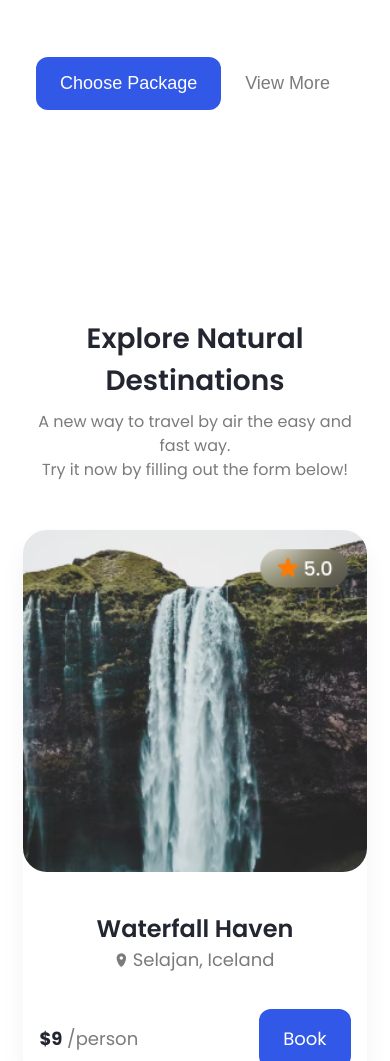
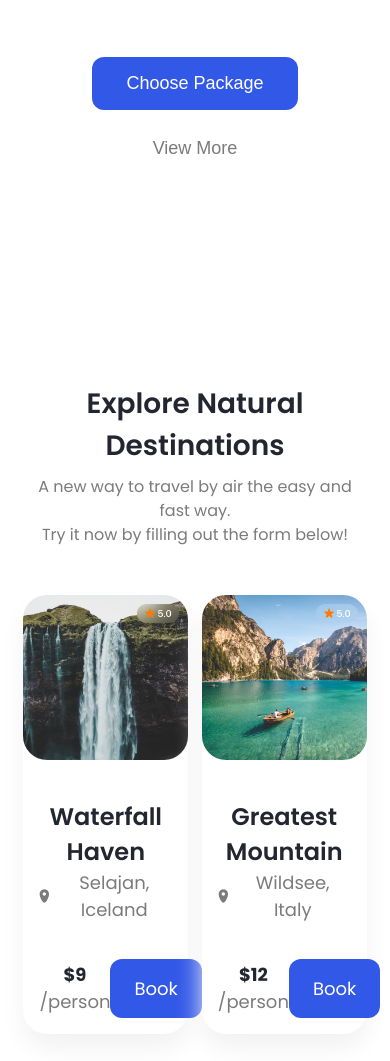
Before and after one commit to afrizalyogi/letsout-travel, a plain HTML site: page index.html in a window 390 px wide. Shown: the part 2991-4052 px from the top of the page. Drawn offline with Linux system fonts and the light colour scheme.

Commit message:
Add Hover Effect and Fix Minor Responsive Layout

```diff
--- a/styles/main.scss
+++ b/styles/main.scss
@@ -220,8 +220,12 @@ p {
 	input.image-select[type="checkbox"] + label {
 		display: flex;
 		justify-content: center;
+		cursor: pointer;
 		width: 90%;
-		transition: 0.3s;
+		transition: 300ms;
+	}
+	input.image-select[type="checkbox"] + label:hover {
+		transform: scale(110%);
 	}
 	input.image-select[type="checkbox"]:checked + label {
 		border: solid 4px var(--blue-primary);
@@ -264,7 +268,7 @@ p {
 			margin-bottom: 30px;
 			.col {
 				margin-bottom: 30px;
-				min-width: 250px;
+				min-width: 230px;
 			}
 		}
 	}
@@ -372,6 +376,9 @@ p {
 	border: none;
 	border-radius: 12px;
 	cursor: pointer;
+}
+.btn:hover {
+	opacity: 80%;
 }
 .btn-primary {
 	background-color: var(--blue-primary);
@@ -758,11 +765,30 @@ p {
 					margin-bottom: 24px;
 				}
 			}
+			.d-inline-flex {
+				display: block;
+				.btn {
+					display: block;
+					margin-left: auto;
+					margin-right: auto;
+					width: 60%;
+				}
+				.btn-primary {
+					margin-bottom: 12px;
+				}
+			}
 		}
 	}
 	#destinations {
 		#destinations-text {
 			margin-bottom: 48px;
+		}
+		#destinations-content {
+			.row {
+				.col {
+					min-width: 48%;
+				}
+			}
 		}
 		.card {
 			border-radius: 24px;
```
Also changed, not shown: styles/main.css, 1 other file.
